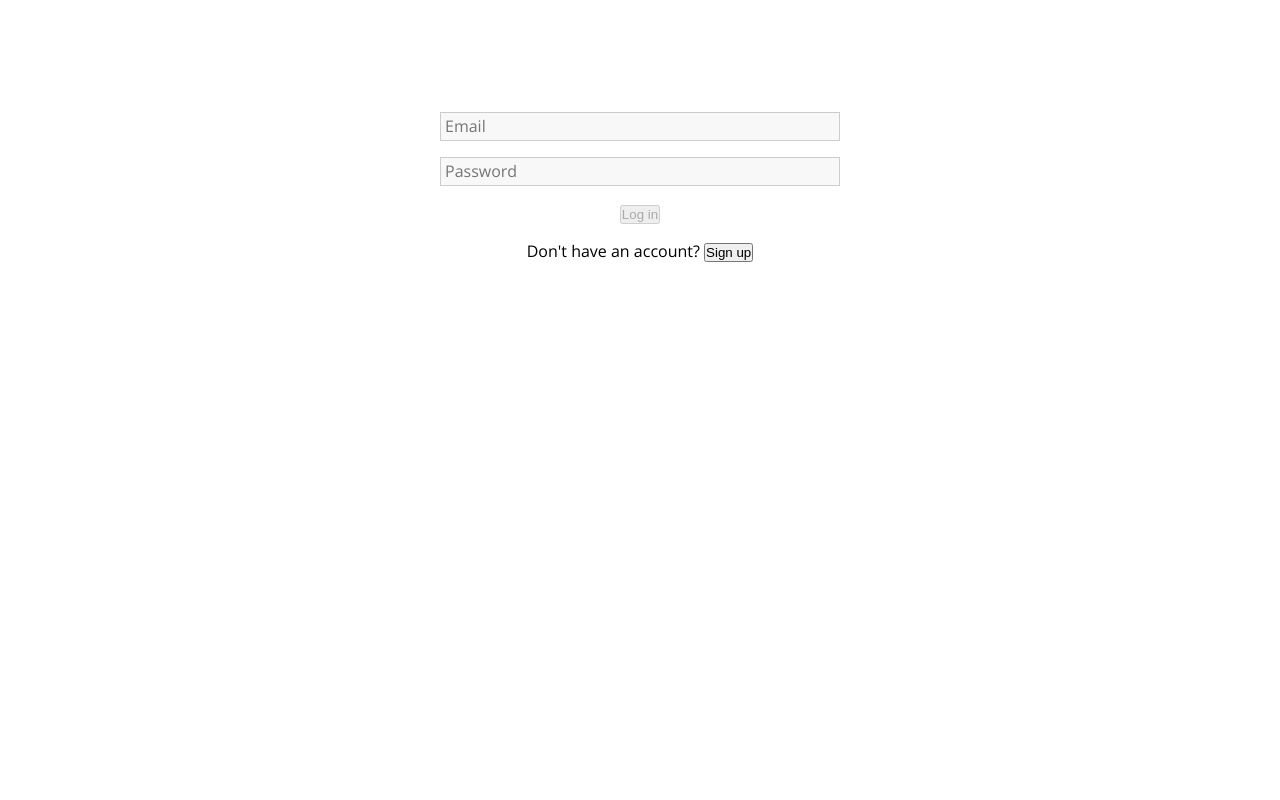
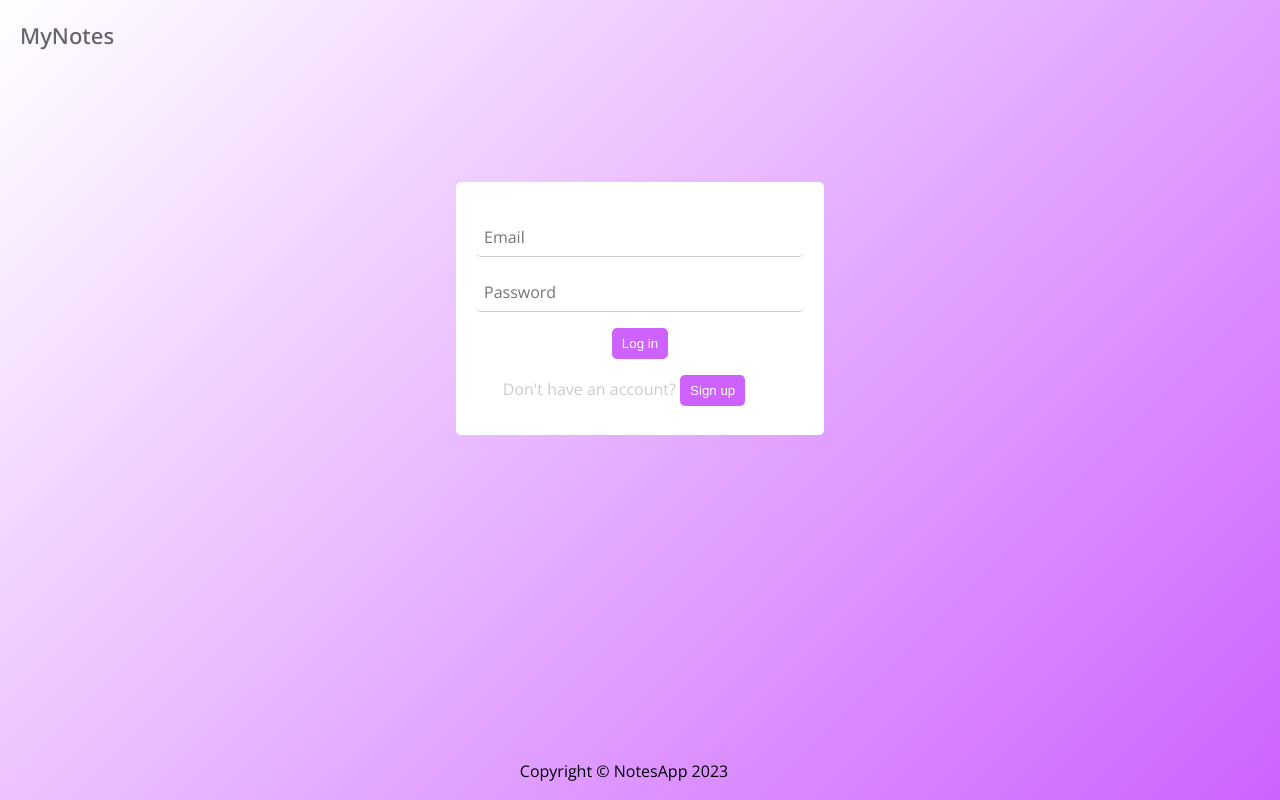
Before and after one commit to mrunmayee2906/MyNotesApp-Frontend, a React (Create React App) app: page /auth in a window 1280 px wide. Built offline with nearby package versions, Linux system fonts and the light colour scheme.

Commit message:
Change the user authentication page UI

```diff
--- a/src/components/FormElements/Input.css
+++ b/src/components/FormElements/Input.css
@@ -17,25 +17,31 @@
 .form-control textarea {
   width: 100%;
   font: inherit;
-  border: 1px solid #ccc;
-  background: #f8f8f8;
-  padding: 0.15rem 0.25rem;
+  border: none;
+  border-bottom: 1px solid #ccc;
+  border-radius: 5px;
+  /* background: #f8f8f8; */
+  padding: 0.5rem 0.5rem;
 }
 
 .form-control input:focus,
 .form-control textarea:focus {
   outline: none;
-  background: #ebebeb;
-  border-color: #510077;
+  background: #fff;
+  /* border-color: #510077; */
+  border: none;
+  box-shadow: 0 2px 2px #cd62ff;
 }
 
 .form-control--invalid label,
 .form-control--invalid p {
-  color: red;
+  color: rgb(255, 61, 61);
+  font-size: 0.8rem;
+  text-align: left;
 }
 
 .form-control--invalid input,
 .form-control--invalid textarea {
-  border-color: red;
+  border-color: rgb(255, 61, 61);
   background: #ffd1d1;
 }
--- /dev/null
+++ b/src/components/Navigation/Logo.css
@@ -0,0 +1,16 @@
+.main-navigation__title {
+  color: rgba(0, 0, 0, 0.6);
+  font-size: 18px;
+}
+
+.main-navigation__title a {
+  /* for the anchor tag */
+  text-decoration: none;
+  color: rgba(0, 0, 0, 0.6);
+}
+
+@media (min-width: 768px) {
+  .main-navigation__title {
+    font-size: 22px;
+  }
+}
--- /dev/null
+++ b/src/components/Navigation/Logo.js
@@ -0,0 +1,13 @@
+import { Link } from "react-router-dom";
+import "./Logo.css";
+
+const Logo = () => {
+  return (
+    <h1 className="main-navigation__title">
+      {/* Link is like href, on clicking this we will be taken to the home route, specified by the to property */}
+      <Link to="/">MyNotes</Link>
+    </h1>
+  );
+};
+
+export default Logo;
--- a/src/components/Navigation/MainNavigation.css
+++ b/src/components/Navigation/MainNavigation.css
@@ -17,17 +17,6 @@
   background: white;
 } */
 
-.main-navigation__title {
-  color: rgba(0, 0, 0, 0.6);
-  font-size: 18px;
-}
-
-.main-navigation__title a {
-  /* for the anchor tag */
-  text-decoration: none;
-  color: rgba(0, 0, 0, 0.6);
-}
-
 .main-navigation__header-nav {
   display: block;
 }
@@ -35,7 +24,6 @@
 .main-navigation__drawer-nav {
   height: 100%;
 }
-
 
 @media (min-width: 768px) {
   .main-navigation__menu-btn {
@@ -45,8 +33,4 @@
   .main-navigation__header-nav {
     display: block;
   }
-
-  .main-navigation__title {
-    font-size: 22px;
-  }
 }
--- a/src/components/Navigation/MainNavigation.js
+++ b/src/components/Navigation/MainNavigation.js
@@ -1,16 +1,13 @@
-import { Link } from "react-router-dom";
 import MainHeader from "./MainHeader";
 import Dropdown from "./Dropdown";
+import Logo from "./Logo";
 
 import "./MainNavigation.css";
 
 const MainNavigation = (props) => {
   return (
     <MainHeader>
-      <h1 className="main-navigation__title">
-        {/* Link is like href, on clicking this we will be taken to the home route, specified by the to property */}
-        <Link to="/">MyNotes</Link>
-      </h1>
+      <Logo />
       <nav className="main-navigation__header-nav">
         <Dropdown />
       </nav>
--- /dev/null
+++ b/src/components/UIElements/Button.css
@@ -0,0 +1,8 @@
+.btn {
+  padding: 8px 10px;
+  border: none;
+  border-radius: 5px;
+  background-color: #cd62ff;
+  cursor: pointer;
+  color: #fff;
+}
--- /dev/null
+++ b/src/components/UIElements/Button.js
@@ -0,0 +1,16 @@
+import "./Button.css";
+
+const Button = (props) => {
+  return (
+    <button
+      className="btn"
+      type={props.type}
+      onClick={props.onClick}
+      disabled={props.disabled}
+    >
+      {props.text}
+    </button>
+  );
+};
+
+export default Button;
--- a/src/pages/Auth.css
+++ b/src/pages/Auth.css
@@ -1,15 +1,35 @@
+.authentication {
+  height: 100vh;
+  background: linear-gradient(135deg, rgb(255, 255, 255), rgb(205, 98, 255));
+}
+
 .authentication__header {
-  color: white;
+  display: flex;
+  padding: 20px;
+}
+
+.authentication__container {
+  background-color: #fff;
+  border-radius: 5px;
+  width: 90%;
+  max-width: 23rem;
+  margin: 7rem auto;
+  padding: 20px;
   text-align: center;
 }
 
-.authentication {
-  width: 90%;
-  max-width: 25rem;
-  margin: 7rem auto;
-  text-align: center;
+.authentication__container .form-wrap {
+  display: flex;
+  flex-direction: column;
+
+  margin-bottom: 1rem;
 }
 
-.authentication form {
-  margin-bottom: 1rem;
+.authentication__container .form-wrap .form-group {
+  width: 100%;
+  border-radius: 15px;
 }
+
+.authentication__container .form__footer {
+  position: inherit;
+}
--- a/src/pages/Auth.js
+++ b/src/pages/Auth.js
@@ -3,10 +3,11 @@ import { AuthContext } from "../context/auth-context";
 import { useForm } from "../hooks/form-hook.js";
 import { useHttpClient } from "../hooks/http-hook";
 import Input from "../components/FormElements/Input";
+import Button from "../components/UIElements/Button";
 import ErrorModal from "../components/UIElements/ErrorModal";
 import LoadingSpinner from "../components/UIElements/LoadingSpinner";
 import { VALIDATOR_EMAIL, VALIDATOR_MINLENGTH } from "../util/validators";
-
+import Logo from "../components/Navigation/Logo";
 import "./Auth.css";
 
 const Auth = (props) => {
@@ -97,14 +98,15 @@ const Auth = (props) => {
 
   return (
     <React.Fragment>
-      {/* passing the error state to the error modal component to diplay if there is any error */}
+      <div className="authentication">
         <ErrorModal error={error} onClear={clearError} />
-      {/* {createPortal(
-        <p>This is an error</p>,
-        document.getElementById("modal-hook")
-      )} */}
-      <div className="authentication">
+
+        <header className="authentication__header">
+          <Logo />
+        </header>
+        <div className="authentication__container">
           {isLoading && <LoadingSpinner asOverlay />}
+          <div className="form-wrap">
             <form onSubmit={authSubmitHandler}>
               <Input
                 className="form-control"
@@ -128,18 +130,26 @@ const Auth = (props) => {
                 errorText="Password should be atleast 6 characters"
                 initialIsValid={false}
               />
-          <button type="submit" disabled={!formState.isValid}>
-            {isLoginMode ? "Log in" : "Sign up"}
-          </button>
+              <Button
+                type="submit"
+                disabled={!formState.isValid}
+                text={isLoginMode ? "Log in" : "Sign up"}
+              />
             </form>
+          </div>
+          <footer className="form__footer">
             <p>
               {isLoginMode
                 ? "Don't have an account? "
                 : "Already have an account? "}{" "}
-          <button onClick={switchModeHandler}>
-            {isLoginMode ? "Sign up" : "Log in"}
-          </button>
+              <Button
+                onClick={switchModeHandler}
+                text={isLoginMode ? "Sign up" : "Log in"}
+              />
             </p>
+          </footer>
+        </div>
+        <footer>Copyright &copy; NotesApp 2023</footer>
       </div>
     </React.Fragment>
   );
```
Also changed, not shown: firebase.json (added), 1 other file (tests, documents, lock files or other folders). Lines whose indentation alone changed are shown as unchanged.
